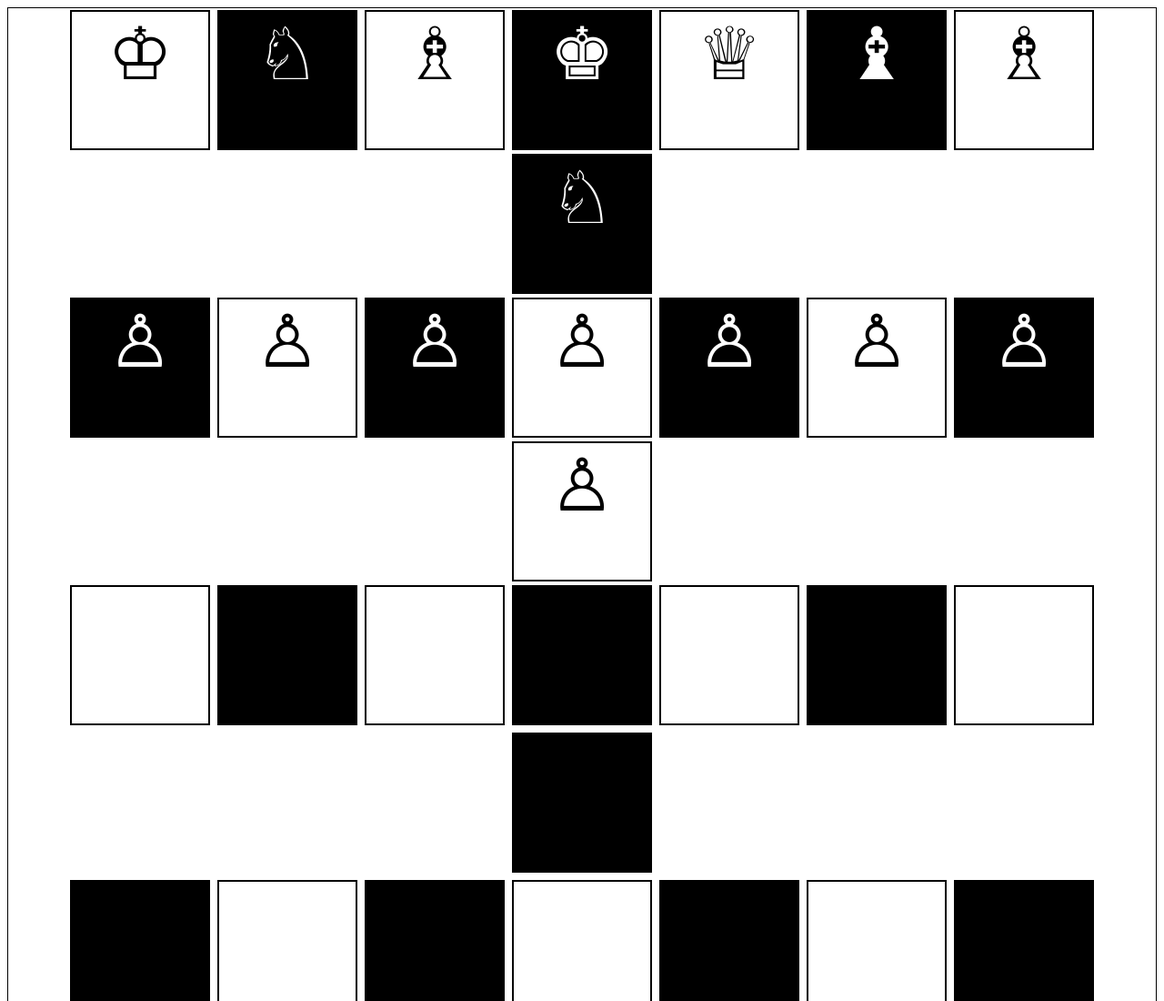
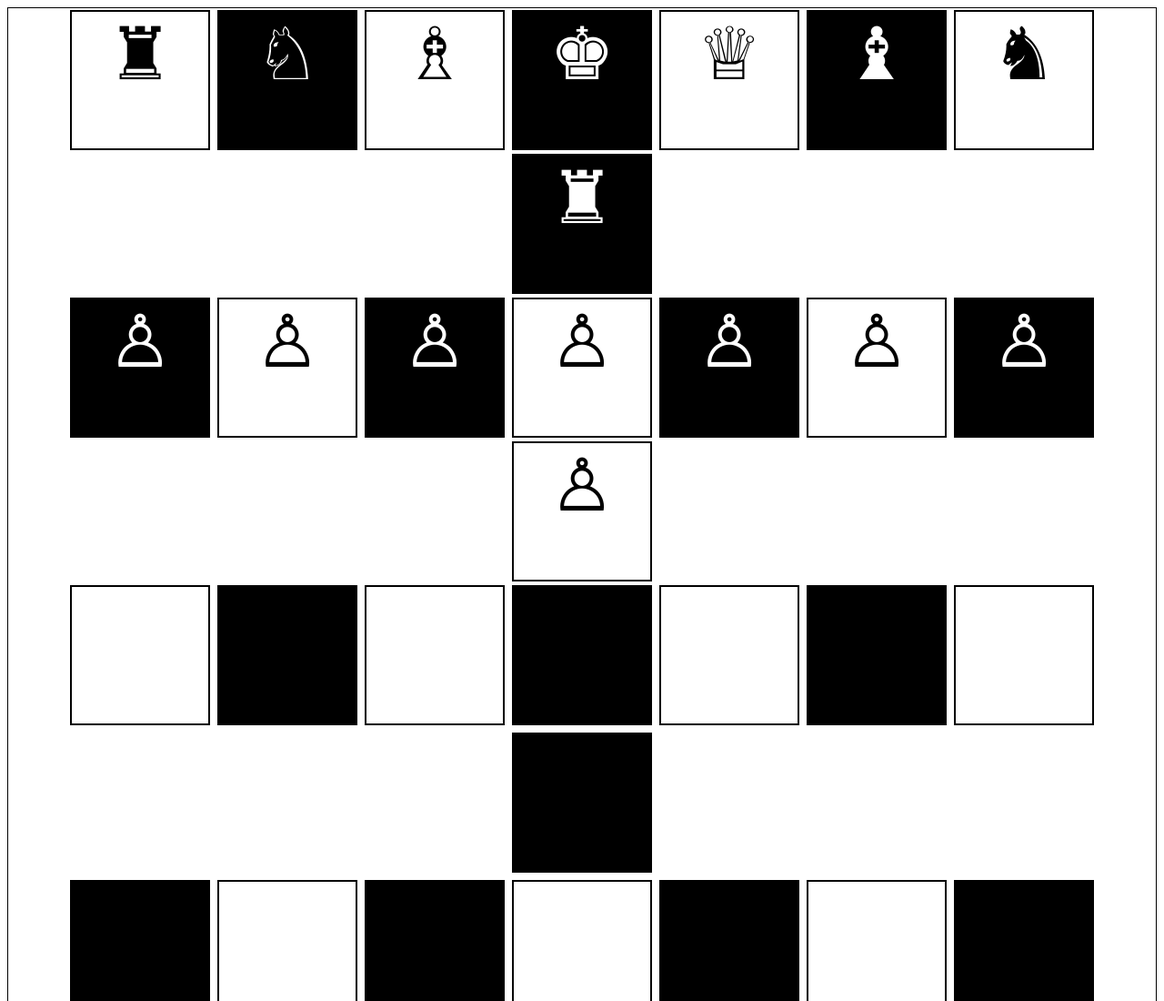
Before and after one commit to Kashyapsurani/chass, a plain HTML site: page index.html in a window 1280 px wide. Shown: the top 1100 px of the page at 91% size. Drawn offline with Linux system fonts and the light colour scheme.

Commit message:
index.html

```diff
--- a/index.html
+++ b/index.html
@@ -9,14 +9,14 @@
 <body>
     <div class="chess">
     <div>
-        <div class="box">&#9812;</div>
+        <div class="box">&#9820;</div>
         <div class="box black">&#9816;</div>
         <div class="box">&#9815;</div>
         <div class="box black">&#9818;</div>
         <div class="box">&#9813;</div>
         <div class="box black">&#9821;</div>
-        <div class="box">&#9815;</div>
-        <div class="box black">&#9816;</div>
+        <div class="box">&#9822;</div>
+        <div class="box black">&#9820;</div>
     </div>
     <div>
         <div class="box black">&#9817;</div>
```
